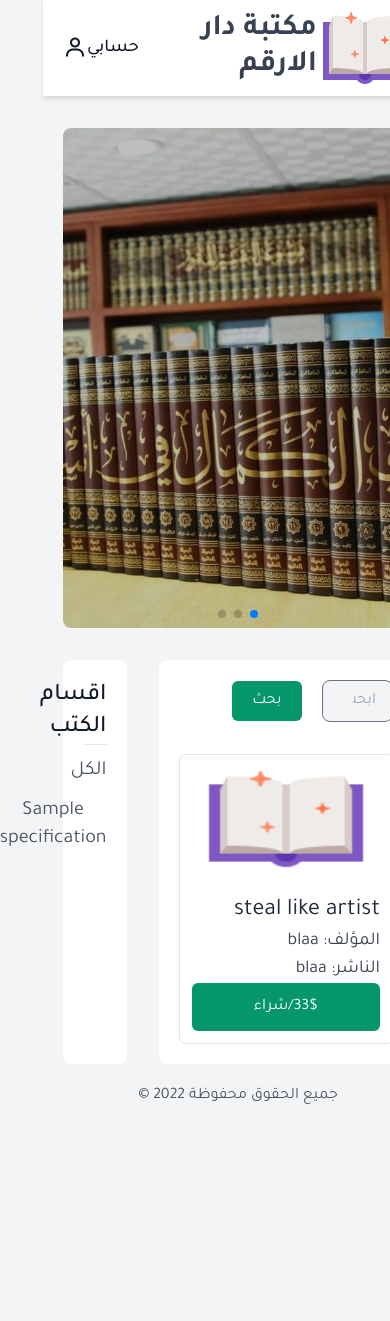
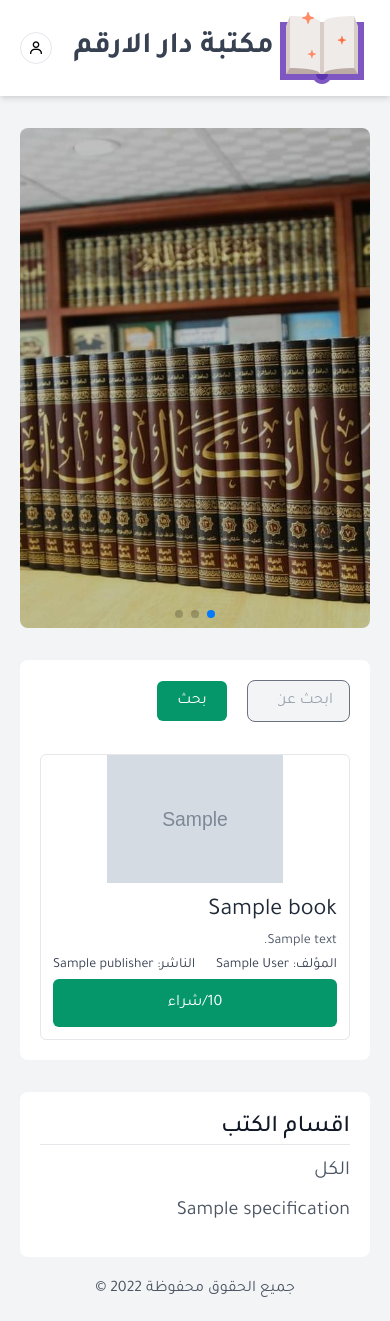
Before and after one commit to farajshuaib/ITSE412-books-shop, a Node server app: template views/home.ejs in a window 390 px wide; the page is wider, and only the part inside the window is pictured. Before the commit the page ends 1104 px from the top of that part, so only its background shows below. Run offline with Node 20, Linux system fonts and the light colour scheme; the template is opened without the code that fills it: most values are stand-ins (such as "Sample title", 1, 10 or a date in 2020); grey boxes marked "Sample" are stand-in pictures.

Commit message:
add and read books

```diff
--- a/index.js
+++ b/index.js
@@ -6,6 +6,7 @@ import { checkUser } from "./middlewares/auth.js";
 
 import indexRouter from "./routes/indexRouter.js";
 import authRouter from "./routes/authRouter.js";
+import booksRoutes from "./routes/booksRoutes.js";
 
 const app = express();
 const port = process.env.PORT || 5050;
@@ -14,6 +15,7 @@ export const prisma = new PrismaClient();
 
 // middleware
 app.use(express.static("public"));
+app.use('/uploads', express.static('uploads'));
 app.use(express.json());
 app.use(cookieParser());
 
@@ -27,6 +29,7 @@ async function main() {
     app.get("*", checkUser);
     app.use(indexRouter);
     app.use(authRouter);
+    app.use(booksRoutes);
 }
 main()
     .catch((e) => {
--- a/views/components/header.ejs
+++ b/views/components/header.ejs
@@ -10,8 +10,8 @@
     <link rel="apple-touch-icon" href="/apple-touch-icon.png" />
     <meta name="language" content="arabic" />
     <link rel="manifest" href="/site.webmanifest" />
-    <meta name="author" content="bluespace" />
-    <meta name="copyright" content="farajshuaib" />
+    <meta name="author" content="faraj shuaib" />
+    <meta name="copyright" content="faraj shuaib" />
     <meta name="description" content="تصفح مختلف الكتب و احجز واشتري كتبك المفضلة الآن" />
     <meta name="robots" content="index" />
     <meta http-equiv="Pragma" content="Public">
--- a/views/components/navbar.ejs
+++ b/views/components/navbar.ejs
@@ -7,21 +7,39 @@
             </a>
         </h1>
         <ul class="flex items-center">
-            <% if (user) {  %>
-                <li>
-                    <a href="/profile">
-                        <%= user.name %>
-                    </a>
-                </li>
-                <li><a href="/logout">تسجيل الخروج</a></li>
-                <% } else { %>
-                    <li>
-                        <a href="/login" class="flex items-center text-gray-900 text-lg font-medium">
+            <div class="relative">
+                <button id="ListButton" class="h-8 w-8 rounded-full flex items-center justify-center border border-gray200">
+                    <i class="bx bx-user text-gray600"></i>
+                </button>
+                <ul id="dropDownList" class="bg-white hidden absolute w-64 rounded-md left-0 top-1/2 mt-2 shadow-xl border border-gray-200 z-50">
+                    <li class="cursor-pointer font-medium text-gray800 px-2 py-3 justify-start border-b border-gray-200 hover:bg-gray-100 select-none">
+                        <a class=" w-full flex items-center" href="<%= user ?  '/profile' : '/login' %>">
+                            <i class="bx bx-user mx-2"></i>
                             <span>حسابي</span>
-                            <i class='bx bx-user text-2xl'></i>
                         </a>
                     </li>
-                    <% } %>
+                    <% if (user) { %>
+                        <li class=" cursor-pointer font-medium text-gray800 flex px-2 py-3 items-center justify-between hover:bg-gray-100 select-none ">
+                            <a href="/logout" class=" flex items-center  w-full">
+                                <i class=" bx bx-log-in mx-2 "></i>
+                                <span>تسجيل الخروج</span>
+                            </a>
+                        </li>
+                        <%}%>
+                </ul>
+
+            </div>
+
+
         </ul>
     </div>
 </nav>
+
+<script>
+    const ListButton = document.querySelector('#ListButton')
+    const dropDownList = document.querySelector('#dropDownList')
+
+    ListButton.addEventListener('click', () => {
+        dropDownList.classList.toggle('hidden')
+    })
+</script>
--- a/views/home.ejs
+++ b/views/home.ejs
@@ -27,8 +27,8 @@
 
 
         <main>
-            <div class="grid grid-cols-8 gap-8 container mx-auto px-5 md:px-8">
-                <div class="col-span-6 bg-white rounded-lg p-5">
+            <div class="grid grid-cols-1 md:grid-cols-8 gap-8 container mx-auto px-5 md:px-8">
+                <div class="md:col-span-6 bg-white rounded-lg p-5">
                     <!-- search -->
                     <div class="flex items-center gap-5">
                         <input type="search" id="search" name="search" class="px-4 py-2 rounded-lg w-1/3 border border-gray-500 bg-gray-100" placeholder="ابحث عن اسم الكتاب ..." />
@@ -39,22 +39,39 @@
                     <!-- books -->
                     <div class="mt-8 grid grid-cols-1 sm:grid-cols-2 md:grid-cols-3  gap-4 sm:gap-6 md:gap-8 lg:gap-12">
 
+                        <% books.forEach(book=> { %>
                             <div class="border border-gray-200 rounded-md overflow-hidden ">
-                            <img src="/images/logo.png" alt="" loading="lazy" class="h-32 w-44 mx-auto bg-cover bg-center " />
+                                <img src="<%-book.image -%>" alt="<%= book.name %>" loading="lazy" class="h-32 w-44 mx-auto bg-cover bg-center " />
                                 <div class="p-3">
-                                <h2 class="text-gray-800 text-2xl">steal like artist</h2>
-                                <p class="text-gray-700 text-lg">المؤلف: <span>blaa</span> </p>
-                                <p class="text-gray-700 text-lg">الناشر: <span>blaa</span> </p>
+                                    <h2 class="text-gray-800 text-2xl">
+                                        <%= book.name %>
+                                    </h2>
+                                    <p class="text-gray-600 text-sm my-1">
+                                        <%= book.description %>
+                                    </p>
+                                    <div class="flex items-center justify-between my-1">
+                                        <p class="text-gray-700 text-sm">المؤلف: <span>
+                                                <%= book.author %>
+                                            </span> </p>
+                                        <p class="text-gray-700 text-sm">الناشر: <span>
+                                                <%= book.publisher %>
+                                            </span> </p>
+                                    </div>
+
+
                                     <button type="button" class="flex items-center justify-center block w-full py-3 bg-green-600 text-white rounded-md">
-                                    <span>33$</span>
+                                        <span>
+                                            <%= book.price %>
+                                        </span>
                                         <span>/</span>
                                         <span>شراء</span>
                                     </button>
                                 </div>
                             </div>
+                            <% });-%>
                     </div>
                 </div>
-                <sidebar class="col-span-2 bg-white rounded-lg p-5">
+                <sidebar class="md:col-span-2 bg-white rounded-lg p-5">
                     <h2 class="text-2xl text-gray-900 font-medium border-b border-gray-200">اقسام الكتب</h2>
                     <ul>
                         <li class="my-3 text-xl text-gray-600 font-medium">
```
Also changed, not shown: controllers/auth.js (+7 -39 lines), controllers/books.js (+43 -3 lines), middlewares/auth.js (+9 -1 lines), routes/booksRoutes.js (added, +30 -0 lines), routes/indexRouter.js (+9 -2 lines), views/add_book.ejs (added, +52 -0 lines), views/profile.ejs (added, +11 -0 lines), prisma/data.db, 6 other files. Lines whose indentation alone changed are shown as unchanged.
